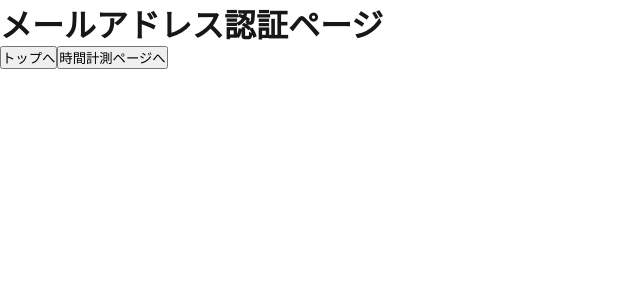
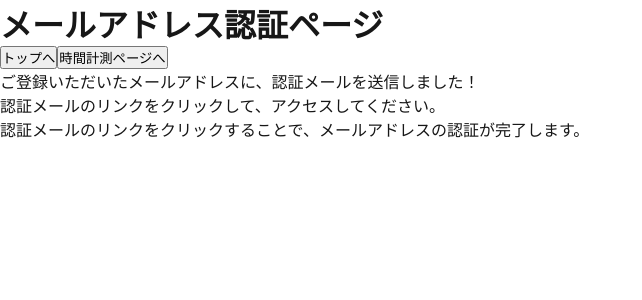
Before and after one commit to mimimiRoni/ticktack-diary, a Next.js app: page /verify-email in a window 1280 px wide. Shown: the top 300 px of the page, without its empty margins (0-642 px from the left). Built offline with nearby package versions, Linux system fonts and the light colour scheme.

Commit message:
[update] 登録時にメールアドレスを認証するためのメールを送信するように (#19)

```diff
--- a/src/app/verify-email/page.tsx
+++ b/src/app/verify-email/page.tsx
@@ -14,6 +14,12 @@ export default function VerifyEmail() {
       <button>
         <Link href="/timer">時間計測ページへ</Link>
       </button>
+      {/* TODO: メール認証が完了したら、一度ログアウトさせて再度ログインさせるようにする */}
+      <p>ご登録いただいたメールアドレスに、認証メールを送信しました！</p>
+      <p>認証メールのリンクをクリックして、アクセスしてください。</p>
+      <p>
+        認証メールのリンクをクリックすることで、メールアドレスの認証が完了します。
+      </p>
     </div>
   );
 }
--- a/src/components/forms/SignUpForm.tsx
+++ b/src/components/forms/SignUpForm.tsx
@@ -8,6 +8,7 @@ import { signUpSchema } from "../../lib/validation";
 import { useRouter } from "next/navigation";
 import { useState } from "react";
 import { signUpWithEmail } from "@/lib/authentication";
+import { sendEmailVerification } from "firebase/auth";
 
 const SignUpForm = () => {
   const methods = useForm({
@@ -20,7 +21,8 @@ const SignUpForm = () => {
 
   const onSubmit = async (data: { email: string; password: string }) => {
     setLoading(true);
-    await signUpWithEmail(data.email, data.password);
+    const userCredential = await signUpWithEmail(data.email, data.password);
+    await sendEmailVerification(userCredential.user);
     router.push("/verify-email");
     setLoading(false);
   };
--- a/src/lib/authentication.ts
+++ b/src/lib/authentication.ts
@@ -26,4 +26,6 @@ export const signUpWithEmail = async (email: string, password: string) => {
     createdAt: Timestamp.fromDate(draftUser.createdAt),
     expiresAt: Timestamp.fromDate(draftUser.expiresAt!),
   });
+
+  return userCredential;
 };
```
Also changed, not shown: 1 other file (tests, documents, lock files or other folders).
